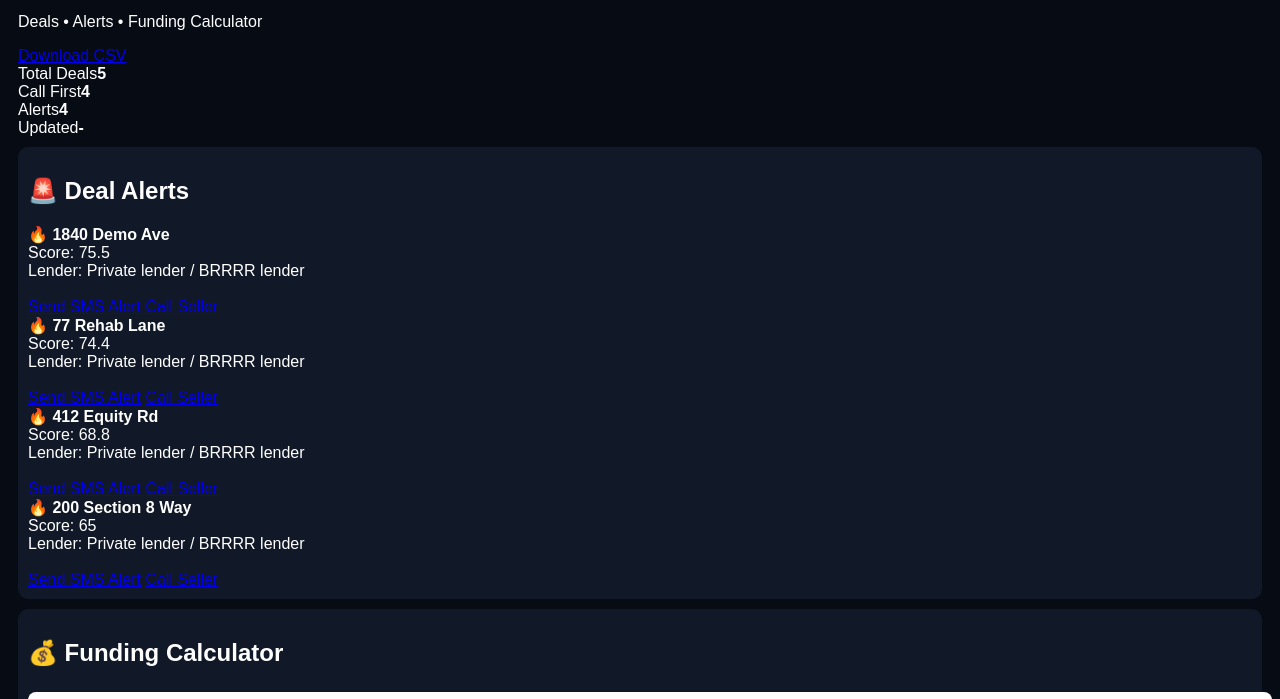
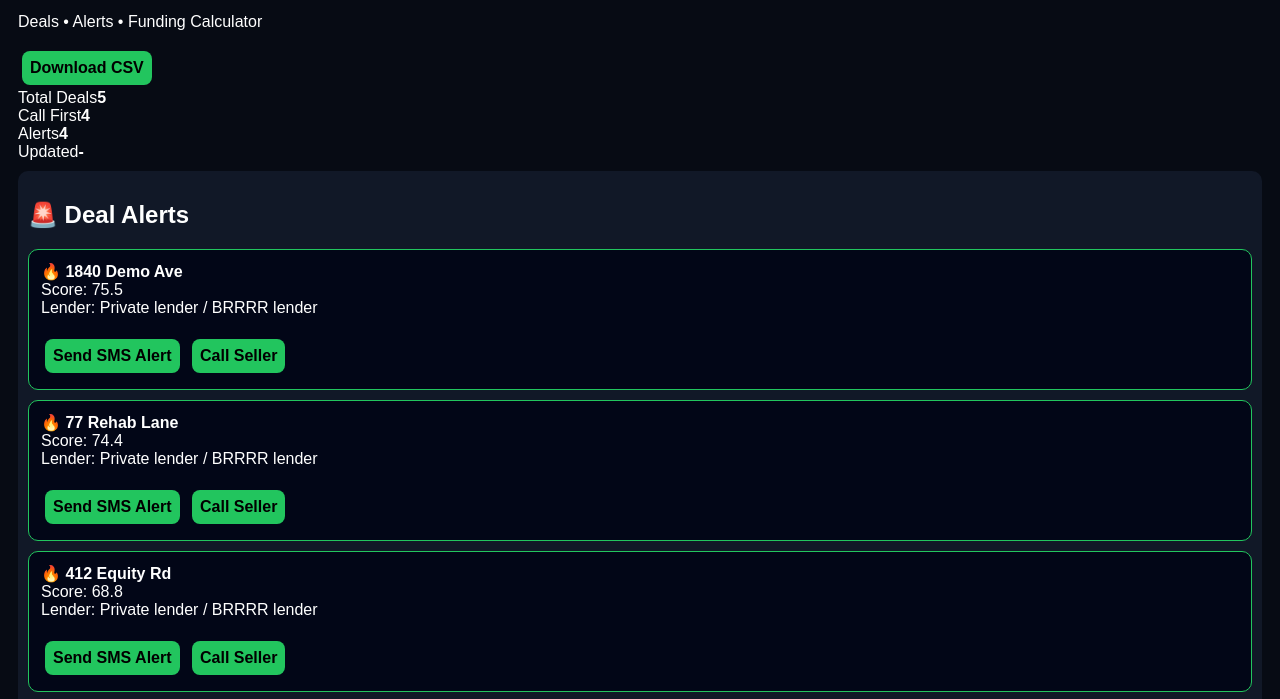
Before and after one commit to BIGLAVISH/-BRRRR-Section-8-Deal-Finder, a website: page index.html in a window 1280 px wide. Shown: the part 65-764 px from the top of the page. Drawn offline with Linux system fonts and the light colour scheme.

Commit message:
Update styles.css

```diff
--- a/styles.css
+++ b/styles.css
@@ -39,3 +39,21 @@ table {
 td {
   padding:6px;
 }
+.deal-card {
+  background:#020617;
+  padding:12px;
+  margin:10px 0;
+  border-radius:10px;
+  border:1px solid #22c55e;
+}
+
+a.btn {
+  display:inline-block;
+  background:#22c55e;
+  color:#000;
+  padding:8px;
+  margin:4px;
+  border-radius:8px;
+  text-decoration:none;
+  font-weight:bold;
+}
```
